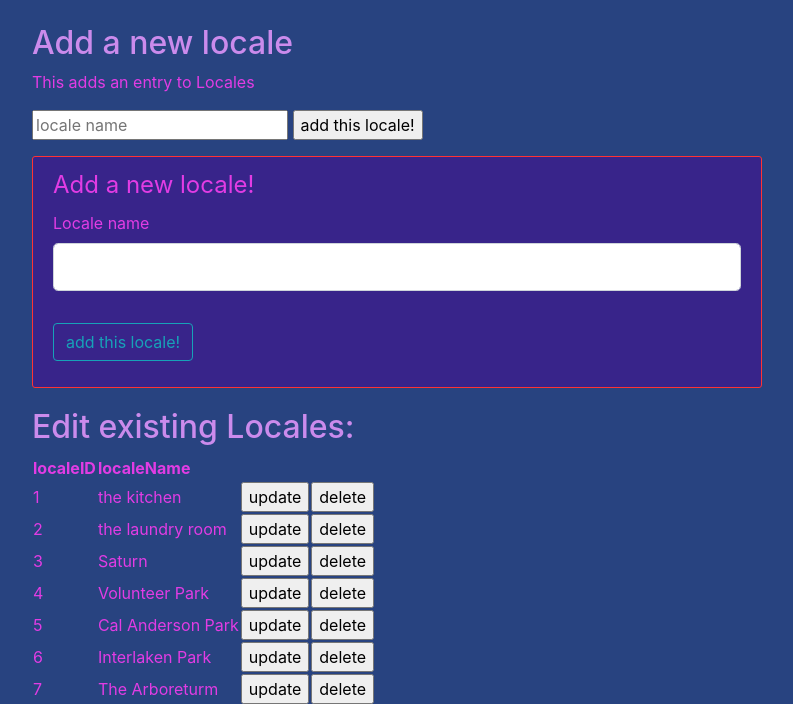
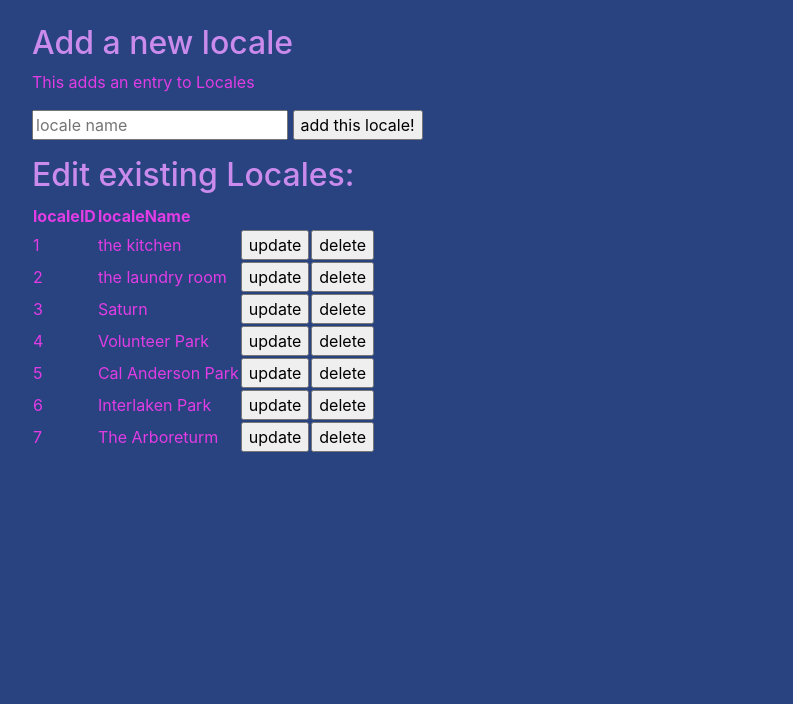
Before and after one commit to hjryan/ryanryan, a Flask app: template templates/locales.html in a window 1280 px wide. Shown: the part 56-760 px from the top of the page, without its empty margins (53-846 px from the left). Run offline with Flask 2, Linux system fonts and the light colour scheme; the template is opened without the code that fills it: values that come from a table or form of the project are taken from there, most other values are stand-ins (such as "Sample title", 1, 10 or a date in 2020).

Commit message:
whoops remove form to see if i messed up forms.py

```diff
--- a/templates/locales.html
+++ b/templates/locales.html
@@ -7,31 +7,7 @@
     <input type="submit" value="add this locale!" id="addNewButton" required>
 </form>
 <p></p>
-<div class="content-section">
-    <form method="POST" action="">
-        {{ form.hidden_tag() }}
-        <fieldset class="form-group">
-            <legend>Add a new locale!</legend>
-            <div class="form-group">
-                {{ form.localeName.label(class="form-control-label") }}
 
-                {% if form.localeName.errors %}
-                {{ form.localeName(class="form-control form-control-lg is-invalid") }}
-                <div class="invalid-feedback">
-                    {% for error in form.localeName.errors %}
-                    <span>{{ error }}</span>
-                    {% endfor %}
-                </div>
-                {% else %}
-                {{ form.localeName(class="form-control form-control-lg") }}
-                {% endif %}
-            </div>
-        </fieldset>
-        <div class="form-group">
-            {{ form.submit(class="btn btn-outline-info") }}
-        </div>
-    </form>
-</div>
 <h2>Edit existing Locales:</h2>
 <table>
   <tr>
```
